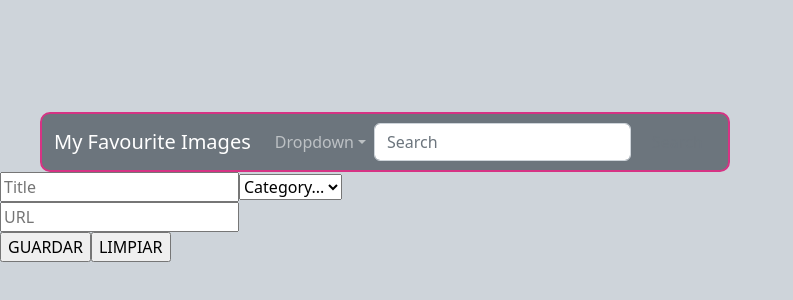
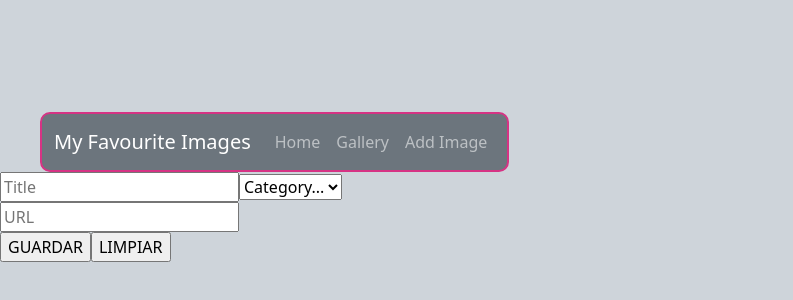
Before and after one commit to MyFaveImagesProject/MyFaveImgFront, a React (Vite) app: page /uploadImage in a window 1280 px wide. Shown: the part 228-528 px from the top of the page, without its empty margins (0-793 px from the left). Built offline with nearby package versions, Linux system fonts and the light colour scheme.

Commit message:
navbar-ready

```diff
--- a/src/components/ImagesList.jsx
+++ b/src/components/ImagesList.jsx
@@ -105,7 +105,7 @@ let myImages = images;
 
                         <Card.Body >
                         <Card.ImgOverlay style={{margin: "-0.625", height:"5%"}}>
-                          <Card.Title style={{backgroundColor:"rgba(233,236,239,0.6", fontSize:"95%"}}>{i.imageName}</Card.Title>
+                          <Card.Title style={{backgroundColor:"rgba(233,236,239,0.7", fontSize:"100%"}}>{i.imageName}</Card.Title>
                           </Card.ImgOverlay>
                           </Card.Body>
 
@@ -129,7 +129,7 @@ let myImages = images;
     <>
     <Row  style={{paddingTop:'1.875rem', paddingBottom:"1.875rem", paddingLeft: "2.5rem"}}>
     <Dropdown>
-        <Dropdown.Toggle id="dropdown-button-dark-example1" variant="secondary" bg="secondary">
+        <Dropdown.Toggle style={{border:"2px solid #d63384"}} variant="secondary" bg="secondary">
           Category
         </Dropdown.Toggle>
 
@@ -169,7 +169,7 @@ let myImages = images;
 
                         <Card.Body >
                         <Card.ImgOverlay style={{margin: "-0.625", height:"5%"}}>
-                          <Card.Title style={{backgroundColor:"rgba(233,236,239,0.6", fontSize:"95%"}}>{i.imageName}</Card.Title>
+                          <Card.Title style={{backgroundColor:"rgba(233,236,239,0.7", fontSize:"100%"}}>{i.imageName}</Card.Title>
                           </Card.ImgOverlay>
                           </Card.Body>
 
--- a/src/components/myNavbar.jsx
+++ b/src/components/myNavbar.jsx
@@ -16,29 +16,12 @@ function myNavbar() {
         <Navbar.Toggle aria-controls="basic-navbar-nav" />
         <Navbar.Collapse id="basic-navbar-nav">
           <Nav className="me-auto">
+          <Nav.Link href="http://localhost:5173/home">Home</Nav.Link>
+          <Nav.Link href="http://localhost:5173/gallery">Gallery</Nav.Link>
+          <Nav.Link href="http://localhost:5173/uploadImage">Add Image</Nav.Link>
 
-            <NavDropdown title="Dropdown" id="basic-nav-dropdown">
-              <NavDropdown.Item href="http://localhost:5173/uploadImage">Add image</NavDropdown.Item>
-              <NavDropdown.Item href="#action/3.2">
-                Search by...
-              </NavDropdown.Item>
-              <NavDropdown.Item href="#action/3.3">Something</NavDropdown.Item>
-              <NavDropdown.Divider />
-              <NavDropdown.Item href="#action/3.4">
-                Separated link
-              </NavDropdown.Item>
-            </NavDropdown>
           </Nav>
         </Navbar.Collapse>
-        <Form className="d-flex">
-            <Form.Control
-              type="search"
-              placeholder="Search"
-              className="me-2"
-              aria-label="Search"
-            />
-            <Button variant="outline-secondary">Search</Button>
-        </Form>
       </Container>
     </Navbar>
 
```
